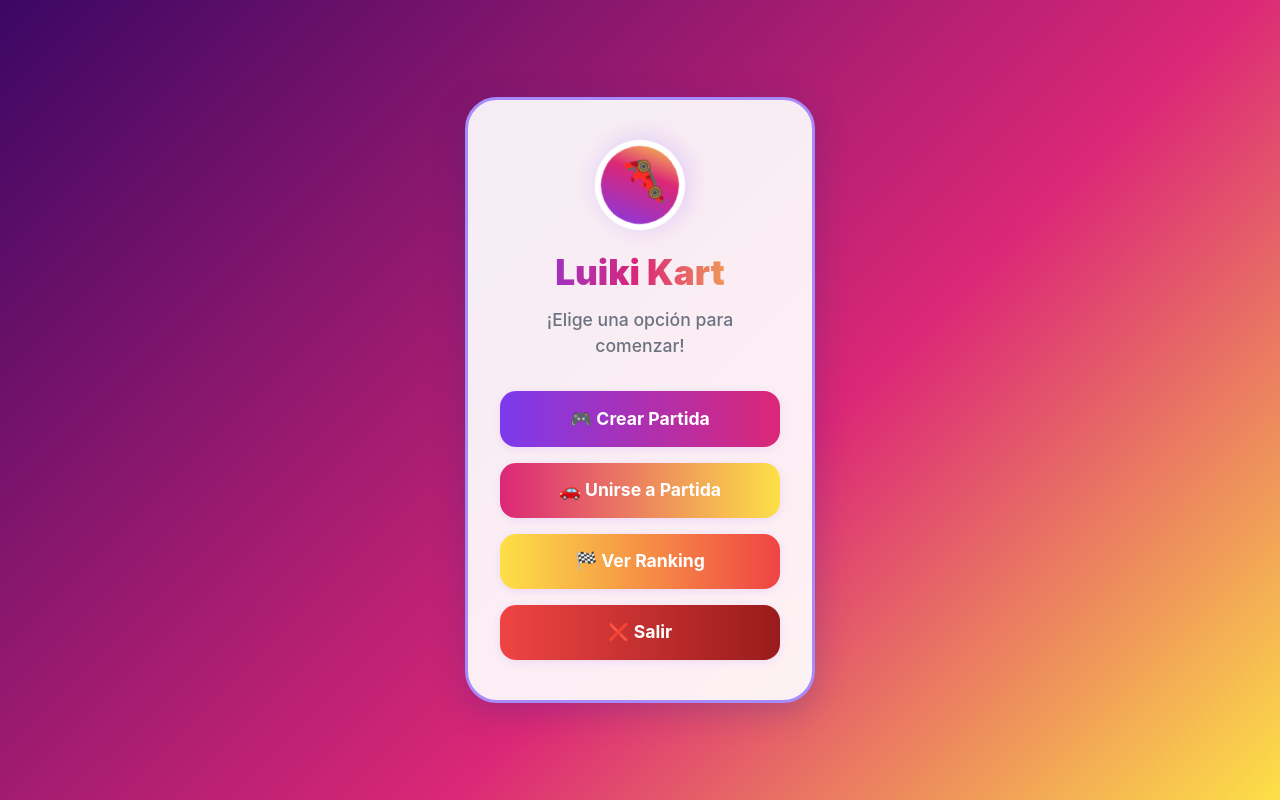
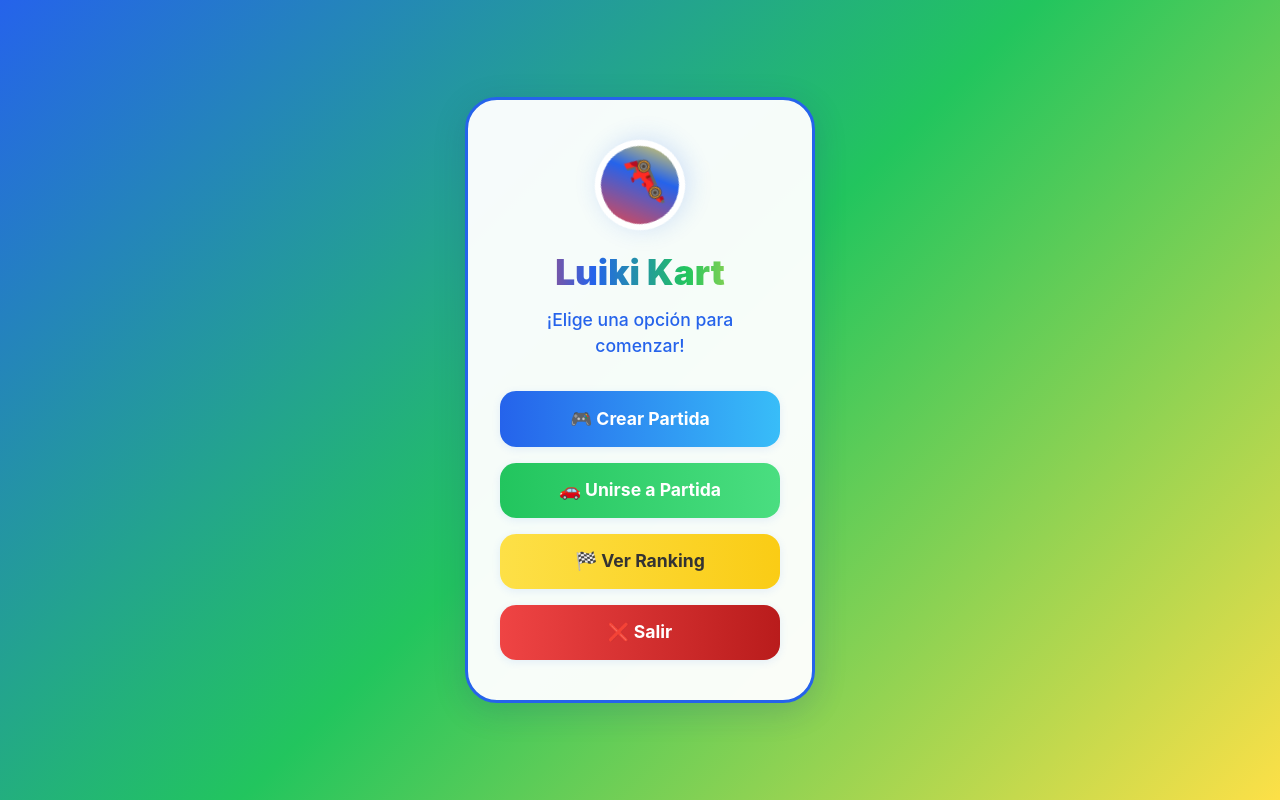
Before and after one commit to Duan-Espinoza/proyecto4_juegoKart, a React (Create React App) app in the folder client/: page / in a window 1280 px wide. Built offline with nearby package versions, Linux system fonts and the light colour scheme.

Commit message:
mejora de colores de UI

```diff
--- a/client/src/components/MenuPrincipal.css
+++ b/client/src/components/MenuPrincipal.css
@@ -3,20 +3,20 @@
   display: flex;
   align-items: center;
   justify-content: center;
-  background: linear-gradient(135deg, #3b0764 0%, #db2777 60%, #fde047 100%);
+  background: linear-gradient(135deg, #2563eb 0%, #22c55e 50%, #fde047 100%);
   position: relative;
   overflow: hidden;
 }
 
 .menu-panel {
-  background: rgba(255, 255, 255, 0.92);
+  background: rgba(255, 255, 255, 0.96);
   border-radius: 2rem;
-  box-shadow: 0 8px 32px 0 rgba(31, 38, 135, 0.25);
+  box-shadow: 0 8px 32px 0 rgba(31, 38, 135, 0.18);
   padding: 2.5rem 2rem;
   max-width: 350px;
   width: 100%;
   text-align: center;
-  border: 3px solid #a78bfa;
+  border: 3px solid #2563eb;
   position: relative;
   z-index: 1;
 }
@@ -26,11 +26,11 @@
   height: 90px;
   margin: 0 auto 1rem auto;
   border-radius: 50%;
-  background: linear-gradient(135deg, #7c3aed 0%, #db2777 60%, #fde047 100%);
+  background: linear-gradient(135deg, #ef4444 0%, #2563eb 60%, #fde047 100%);
   display: flex;
   align-items: center;
   justify-content: center;
-  box-shadow: 0 4px 24px 0 rgba(123, 34, 255, 0.18);
+  box-shadow: 0 4px 24px 0 rgba(37, 99, 235, 0.18);
   border: 6px solid #fff;
   animation: spin-slow 8s linear infinite;
 }
@@ -43,14 +43,16 @@
 .menu-title {
   font-size: 2.2rem;
   font-weight: 900;
-  background: linear-gradient(90deg, #7c3aed, #db2777, #fde047);
+  background: linear-gradient(90deg, #ef4444, #2563eb, #22c55e, #fde047);
   -webkit-background-clip: text;
   -webkit-text-fill-color: transparent;
+  background-clip: text;
+  color: transparent;
   margin-bottom: 0.5rem;
 }
 
 .menu-subtitle {
-  color: #6b7280;
+  color: #2563eb;
   font-size: 1.1rem;
   font-weight: 500;
   margin-bottom: 2rem;
@@ -70,30 +72,31 @@
   border-radius: 1rem;
   color: #fff;
   cursor: pointer;
-  box-shadow: 0 2px 8px 0 rgba(123, 34, 255, 0.10);
+  box-shadow: 0 2px 8px 0 rgba(37, 99, 235, 0.10);
   transition: transform 0.15s, box-shadow 0.15s, background 0.2s;
   outline: none;
 }
 
-.menu-btn.purple {
-  background: linear-gradient(90deg, #7c3aed, #db2777);
+.menu-btn.blue {
+  background: linear-gradient(90deg, #2563eb, #38bdf8);
+  color: #fff;
 }
-.menu-btn.pink {
-  background: linear-gradient(90deg, #db2777, #fde047);
+.menu-btn.green {
+  background: linear-gradient(90deg, #22c55e, #4ade80);
   color: #fff;
 }
 .menu-btn.yellow {
-  background: linear-gradient(90deg, #fde047, #ef4444);
-  color: #fff;
+  background: linear-gradient(90deg, #fde047, #facc15);
+  color: #333;
 }
 .menu-btn.red {
-  background: linear-gradient(90deg, #ef4444, #991b1b);
+  background: linear-gradient(90deg, #ef4444, #b91c1c);
   color: #fff;
 }
 
 .menu-btn:hover {
   transform: scale(1.05);
-  box-shadow: 0 4px 16px 0 rgba(123, 34, 255, 0.18);
+  box-shadow: 0 4px 16px 0 rgba(37, 99, 235, 0.18);
   filter: brightness(1.08);
 }
 
--- a/client/src/components/MenuPrincipal.js
+++ b/client/src/components/MenuPrincipal.js
@@ -13,10 +13,10 @@ export default function MenuPrincipal() {
         <h1 className="menu-title">Luiki Kart</h1>
         <p className="menu-subtitle">¡Elige una opción para comenzar!</p>
         <div className="menu-buttons">
-          <button className="menu-btn purple" onClick={() => navigate('/crear')}>
+          <button className="menu-btn blue" onClick={() => navigate('/crear')}>
             🎮 Crear Partida
           </button>
-          <button className="menu-btn pink" onClick={() => navigate('/unirse')}>
+          <button className="menu-btn green" onClick={() => navigate('/unirse')}>
             🚗 Unirse a Partida
           </button>
           <button className="menu-btn yellow" onClick={() => navigate('/ranking')}>
```
